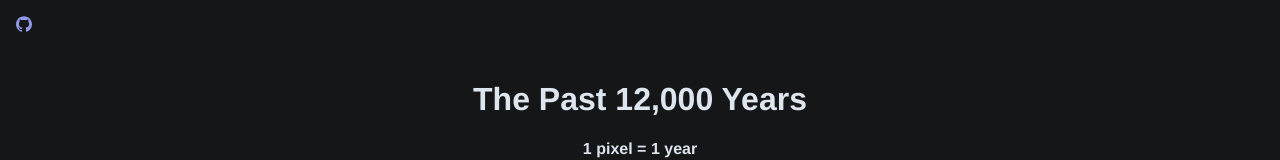
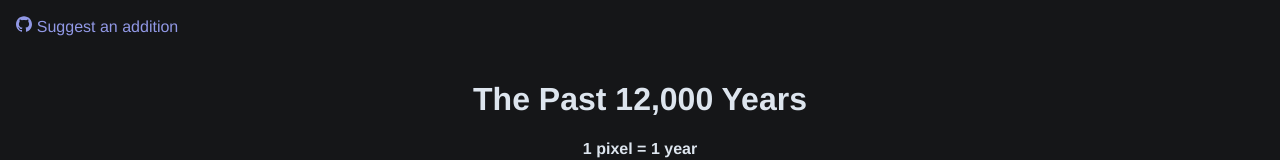
Before and after one commit to andrewlaskey/history-timeline, a Vue app: page / in a window 1280 px wide. Shown: the top 160 px of the page. Built offline with nearby package versions, Linux system fonts and the light colour scheme.

Commit message:
feat: add two more data points

```diff
--- a/src/App.vue
+++ b/src/App.vue
@@ -21,9 +21,9 @@ const clear = (): void => {
 </script>
 
 <template>
-  <a class="info" href="https://github.com/andrewlaskey/history-timeline" target="_blank">
+  <a class="info" href="https://github.com/andrewlaskey/history-timeline/issues" target="_blank">
     <svg class="icon icon-github"><use xlink:href="#icon-github"></use></svg>
-    <span class="visually-hidden">github.com/andrewlaskey/history-timeline</span>
+    <span>Suggest an addition</span>
   </a>
   <h1>The Past 12,000 Years</h1>
   <h4>1 pixel = 1 year</h4>
@@ -71,6 +71,7 @@ body {
   top: 1em;
   text-align: left;
   color: #9198e5;
+  text-decoration: none;
 }
 
 .icon {
@@ -80,6 +81,7 @@ body {
   stroke-width: 0;
   stroke: currentColor;
   fill: currentColor;
+  margin-right: 0.3em;
 }
 
 .visually-hidden {
--- a/src/data/events.ts
+++ b/src/data/events.ts
@@ -275,5 +275,12 @@ export const events: DataPoint[] = [
     kind: Kind.RANGE,
     category: Category.NATURE,
     range: 4856
+  },
+  {
+    label: 'Cascadia Earthquake',
+    link: 'https://en.wikipedia.org/wiki/1700_Cascadia_earthquake',
+    year: '1700 CE',
+    kind: Kind.EVENT,
+    category: Category.NATURE
   }
 ];
--- a/src/data/states.ts
+++ b/src/data/states.ts
@@ -72,5 +72,13 @@ export const states: DataPoint[] = [
     kind: Kind.RANGE,
     category: Category.POLITICAL,
     range: 180
+  },
+  {
+    label: 'Ottoman Empire',
+    link: 'https://en.wikipedia.org/wiki/Ottoman_Empire',
+    year: '1299 CE',
+    kind: Kind.RANGE,
+    category: Category.POLITICAL,
+    range: 623
   }
 ];
```
